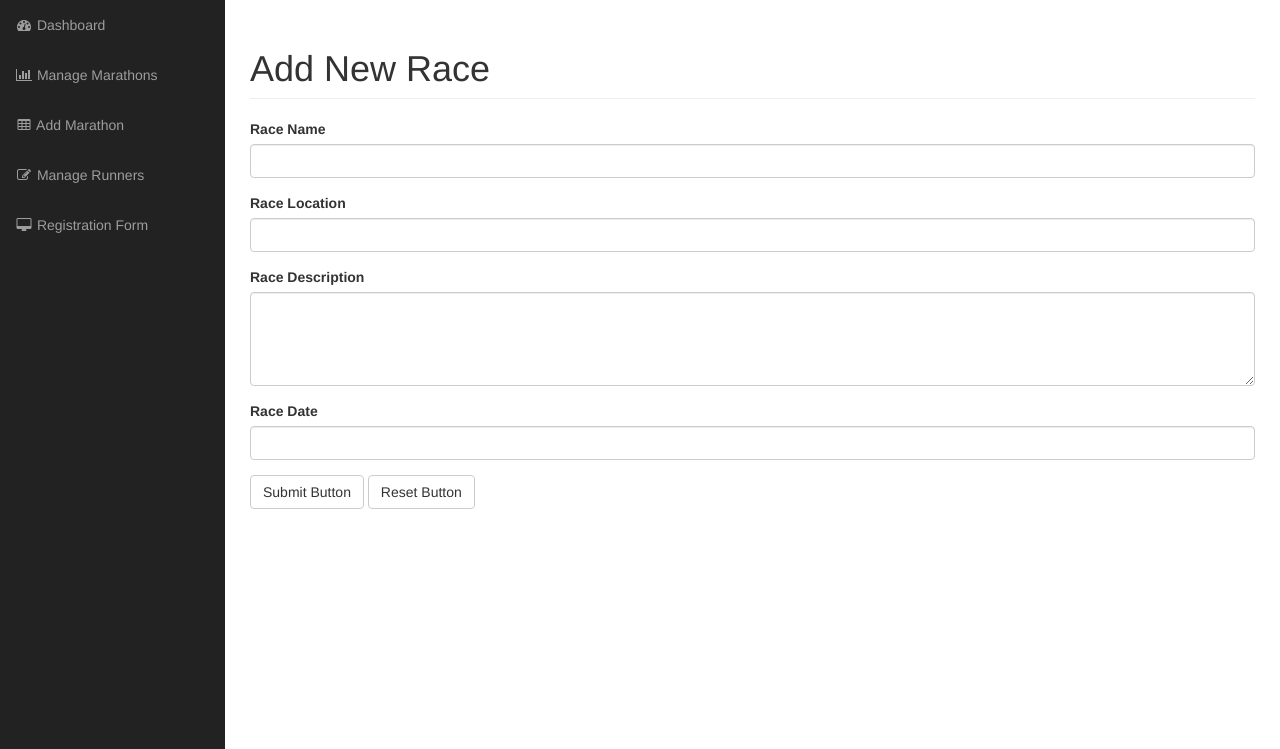
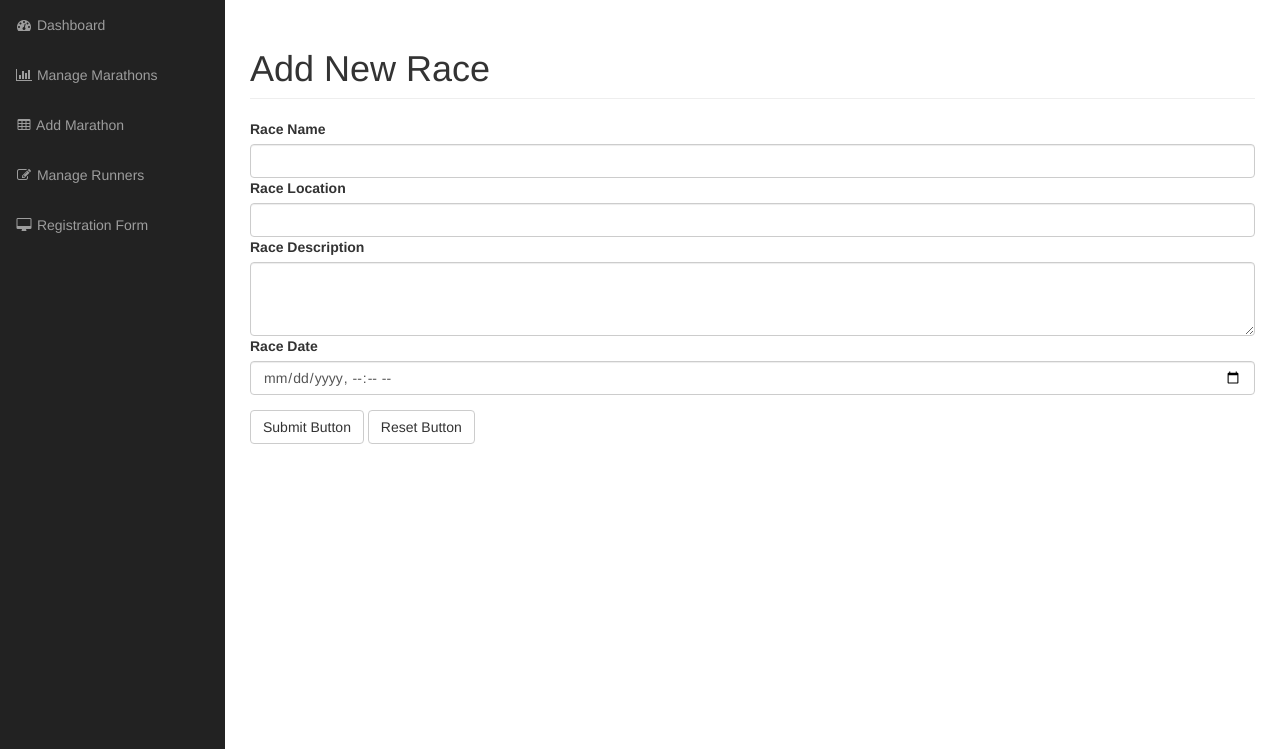
Before and after one commit to Astrogaming057/phpclass, a CodeIgniter 4 app: the page made by marathon/app/Views/add_page.php in a window 1280 px wide. Shown: the part 51-800 px from the top of the page. Run offline with PHP 8.4 and a stand-in for CodeIgniter, Linux system fonts and the light colour scheme; the template is opened without the code that fills it, so the values that code supplies are empty; some libraries are stand-ins or nearby versions.

Commit message:
AAAAAAAAAAAAA

```diff
--- a/marathon/app/Controllers/Admin.php
+++ b/marathon/app/Controllers/Admin.php
@@ -44,7 +44,8 @@ class Admin extends BaseController
     {
         $data = array('add_page' => 'true');
         $raceModel = new Race();
-        $raceModel->add_race($_POST['race_name'], $_POST['race_date'], $_POST['race_location'], $_POST['race_description']);
+        $raceDate = str_replace('T', ' ', $_POST['race_date']);
+        $raceModel->add_race($_POST['race_name'], $raceDate, $_POST['race_location'], $_POST['race_description']);
         return view('add_page', $data);
     }
 }
--- a/marathon/app/Views/add_page.php
+++ b/marathon/app/Views/add_page.php
@@ -62,24 +62,18 @@
 
                         <form role="form" method="post" action="<?php echo base_url('add_race'); ?>">
 
-                            <div id="race_name" class="form-group">
+                            <div class="form-group">
                                 <label>Race Name</label>
-                                <input class="form-control" name="name">
-                            </div>
+                                <input name="race_name" id="race_name" type="text" class="form-control">
 
-                            <div id="race_location" class="form-group">
                                 <label>Race Location</label>
-                                <input class="form-control" name="location">
-                            </div>
+                                <input name="race_location" id="race_location" type="text" class="form-control">
 
-                            <div id="race_description" class="form-group">
                                 <label>Race Description</label>
-                                <textarea class="form-control" name="description" rows="4"></textarea>
-                            </div>
+                                <textarea name="race_description" id="race_description" class="form-control" rows="3"></textarea>
 
-                            <div id="race_date" class="form-group">
                                 <label>Race Date</label>
-                                <input class="form-control" type="text" name="race_date">
+                                <input name="race_date" id="race_date" type="datetime-local" class="form-control">
                             </div>
 
                             <button type="submit" class="btn btn-default">Submit Button</button>
```
